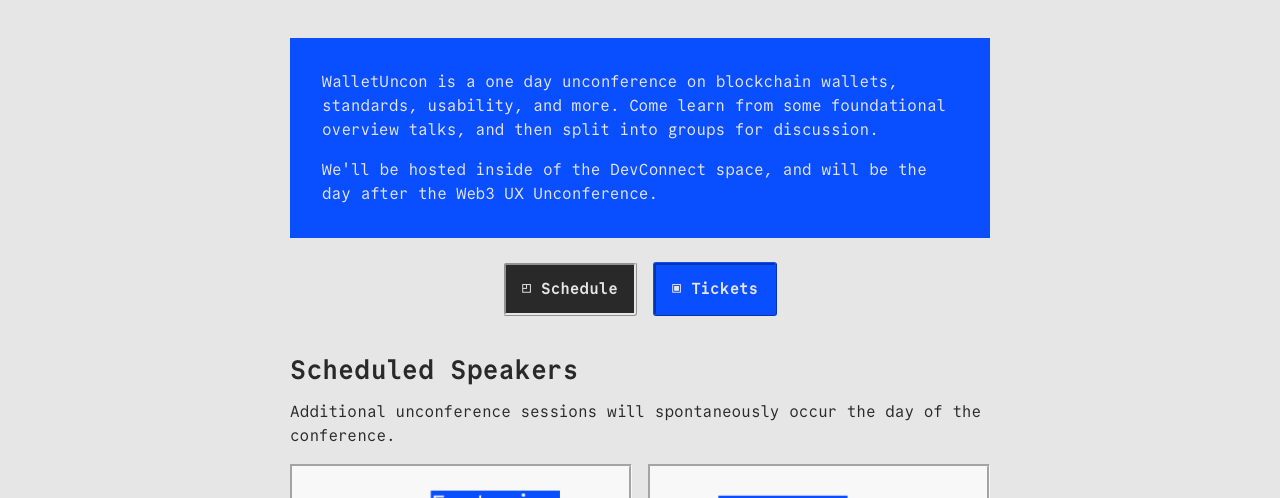
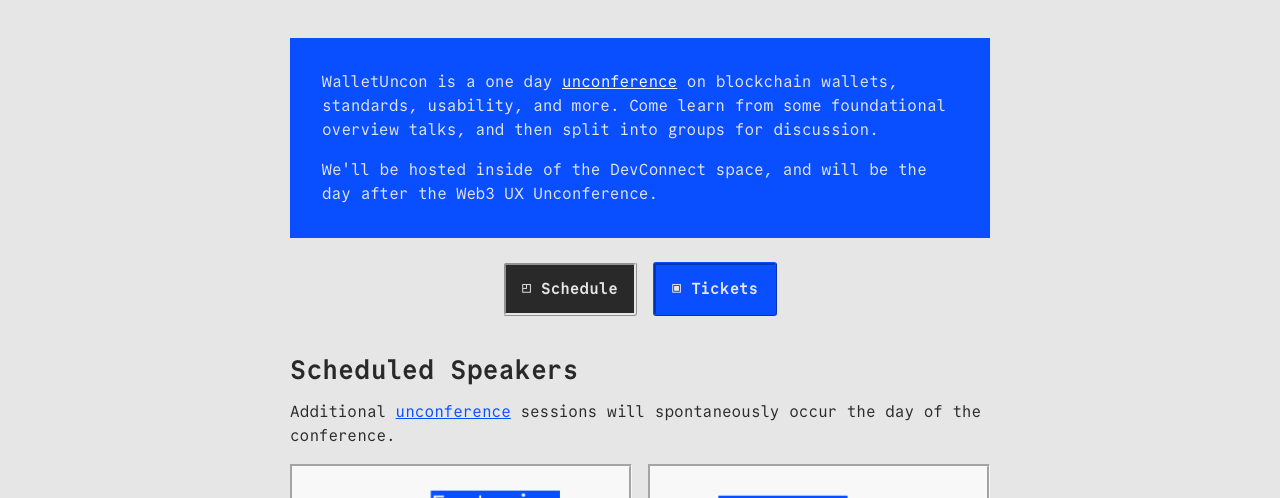
Before and after one commit to WalletUnCon/website, a plain HTML site: page index.html in a window 1280 px wide. Shown: the part 239-737 px from the top of the page. Drawn offline with Linux system fonts and the light colour scheme.

Commit message:
link mentinos of unconference to explanatory block

```diff
--- a/index.html
+++ b/index.html
@@ -588,6 +588,11 @@
             color: var(--gray-50);
         }
 
+        .intro-text a,
+        .intro-text a:hover {
+            color: var(--gray-0);
+        }
+
         @media screen and (min-width: 700px) {
             .actions {
                 display: flex;
@@ -742,7 +747,7 @@
     <div class="page-content">
         <section class="conference-pitch">
             <div class="intro-text">
-                <p>WalletUncon is a one day unconference on blockchain wallets, standards, usability, and more. Come learn from some foundational overview  talks, and then split into groups for discussion.</p>
+                <p>WalletUncon is a one day <a href="#unconference-definition">unconference</a> on blockchain wallets, standards, usability, and more. Come learn from some foundational overview  talks, and then split into groups for discussion.</p>
                 <p>We'll be hosted inside of the DevConnect space, and will be the day after the Web3 UX Unconference.</p>
             </div>
             <div class="actions">
@@ -758,7 +763,7 @@
         </section>
         <div>
             <h1>Scheduled Speakers</h1>
-            <p>Additional unconference sessions will spontaneously occur the day of the conference.</p>
+            <p>Additional <a href="#unconference-definition">unconference</a> sessions will spontaneously occur the day of the conference.</p>
             <div class="speaker-cards">
                 <img class="speaker-card" src="/images/speaker-cards/aaliyah.png" alt="Aaliyah Pierre - Fostering Inclusive Web3 Wallet Design"/>
                 <img class="speaker-card" src="/images/speaker-cards/agost.png" alt="Agost Biro - How to avoid asking for permission?"/>
@@ -813,6 +818,7 @@
                     <p>All DevConnnect attendees are welcome-- Wallet implementers, DApp and smart contract implementers or EIP/CAIP enthusiasts-- as long as you commit to sharing ideas respectively and productively (DevCon's <a href="https://devcon.org" target="blank" noreferrer>code of conduct</a> applies!).</p>
                 </div>
                 <div class="conference-detail-block full">
+                    <a id="unconference-definition"></a>
                     <h3>What is an unconference?</h3>
                     <p>Don't expect a conference — expect an unconference! We'll give you a primer the morning of, but encourage you to familiarize yourself with the format: <a href="https://en.wikipedia.org/wiki/Unconference">https://en.wikipedia.org/wiki/Unconference</a>.</p>
                     <p>The goal is for everyone to participate, and for all of us to walk away with next steps. Lightning talks to focus us in the morning and Fishbowl style workshops & discussions in the afternoon to go deep.</p>
```
